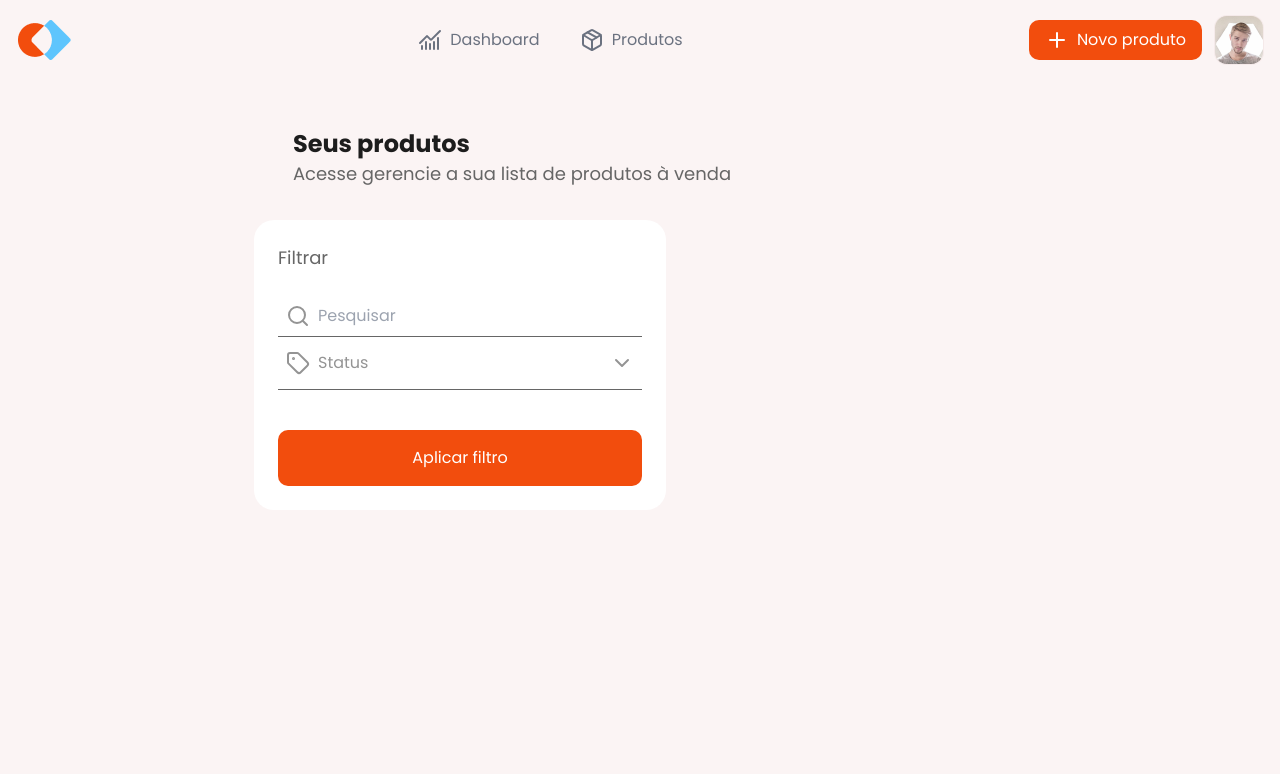
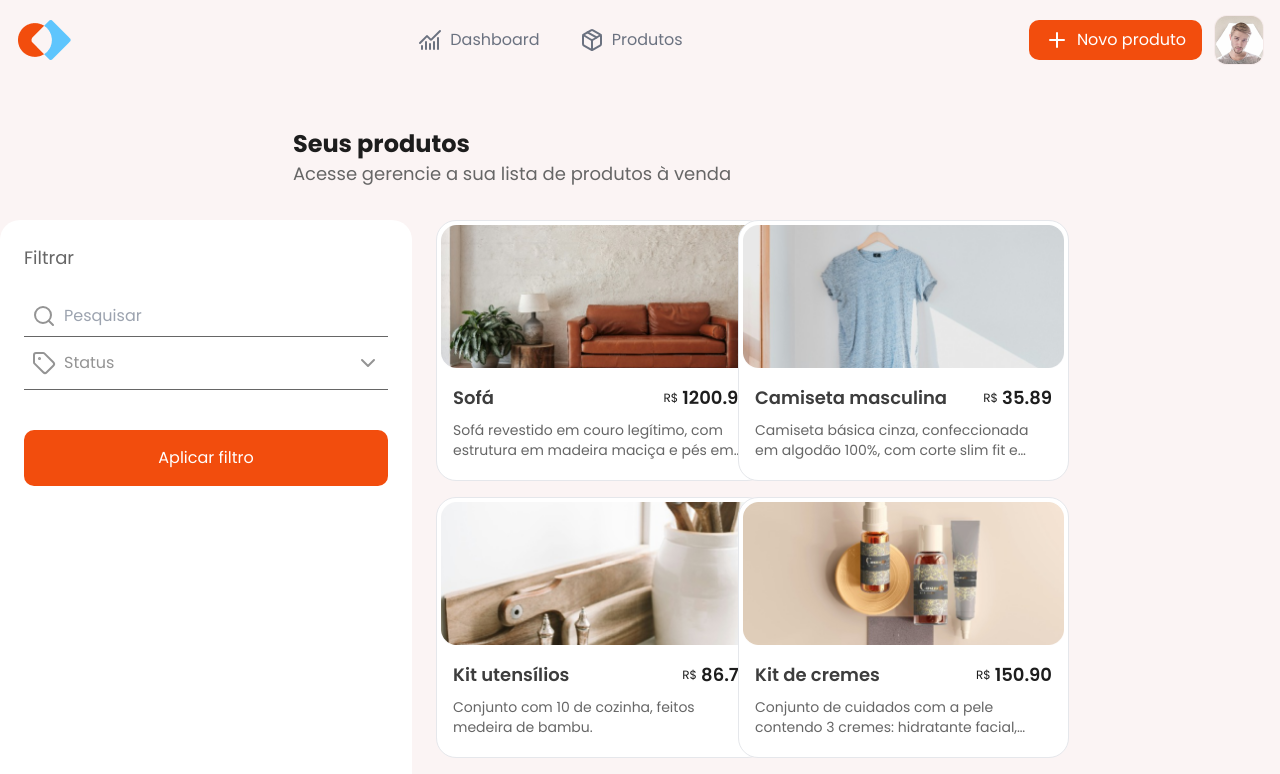
Before and after one commit to cesar7722a/Gestao-de-Marktplace, a React (Vite) app: page /Produtos in a window 1280 px wide. Shown: the top 774 px of the page. Built offline with nearby package versions, Linux system fonts and the light colour scheme.

Commit message:
feat:add cardaparodut

```diff
--- /dev/null
+++ b/src/components/CardProdut.tsx
@@ -0,0 +1,28 @@
+type CardProdutProps = {
+  image: string;
+  name: string;
+  price: number;
+  descri: string;
+};
+
+export function CardProdut({ name, image, price, descri }: CardProdutProps) {
+  return (
+    <div className="p-1 space-y-1 bg-white rounded-[20px] w-[331px] border hover:border-[#5EC5FD]">
+      <figure>
+        <img src={image} alt="imagem produto" />
+      </figure>
+      <div className="px-3 pt-3 pb-4 space-y-2">
+        <div className="flex text-[#1D1D1D]">
+          <span className="flex-1 text-[#3D3D3D] font-semibold text-lg">
+            {name}
+          </span>
+          <span className="flex gap-1 items-center">
+            <aside className="text-xs">R$</aside>
+            <aside className="text-lg font-semibold">{price.toFixed(2)}</aside>
+          </span>
+        </div>
+        <p className="line-clamp-2 text-sm text-[#666]">{descri}</p>
+      </div>
+    </div>
+  );
+}
--- a/src/pages/Produtos.tsx
+++ b/src/pages/Produtos.tsx
@@ -2,8 +2,68 @@ import { Search } from "lucide-react";
 import { Header } from "../components/Header";
 import { Input } from "../components/Input";
 import { Select } from "../components/Select";
+import { useState } from "react";
+import { CardProdut } from "../components/CardProdut";
+
+type ProdutosProps = {
+  id: number;
+  name: string;
+  price: number;
+  image: string;
+  descri: string;
+};
 
 export function Produtos() {
+  const [produts, setProducts] = useState<ProdutosProps[]>([
+    {
+      id: 0,
+      name: "Sofá",
+      price: 1200.9,
+      image: "../public/sofa.png",
+      descri:
+        "Sofá revestido em couro legítimo, com estrutura em madeira maciça e pés em metal cromado.",
+    },
+    {
+      id: 1,
+      name: "Camiseta masculina",
+      price: 35.89,
+      image: "../public/t-shert.png",
+      descri:
+        "Camiseta básica cinza, confeccionada em algodão 100%, com corte slim fit e gola redonda.",
+    },
+    {
+      id: 2,
+      name: "Kit utensílios",
+      price: 86.79,
+      image: "../public/kit-untesilio.png",
+      descri: "Conjunto com 10 de cozinha, feitos medeira de bambu.",
+    },
+    {
+      id: 3,
+      name: "Kit de cremes",
+      price: 150.9,
+      image: "../public/ccreme.png",
+      descri:
+        "Conjunto de cuidados com a pele contendo 3 cremes: hidratante facial, creme para as mãos e crememe anti-idade.",
+    },
+    {
+      id: 4,
+      name: "Caderno de desenho",
+      price: 56,
+      image: "../public/caderno.png",
+      descri:
+        "Caderno tamanho A4 com 120 páginas, gramatura de 180g/m², ideal para técnicas variadas como lápis, carvão e tinta.",
+    },
+    {
+      id: 5,
+      name: "Carro de brinquedo",
+      price: 24.6,
+      image: "../public/carro.png",
+      descri:
+        "Carrinho de brinquedo na cor amarela, feito de metal, com detalhes realistas. ",
+    },
+  ]);
+
   return (
     <div className="space-y-12">
       <Header />
@@ -37,7 +97,15 @@ export function Produtos() {
             </div>
           </div>
           <div className="grid grid-cols-2 gap-4">
-            <div className="p-4 space-y-1"></div>
+            {produts.map((produt) => (
+              <CardProdut
+                key={produt.id}
+                name={produt.name}
+                image={produt.image}
+                price={produt.price}
+                descri={produt.descri}
+              />
+            ))}
           </div>
         </div>
       </div>
```
